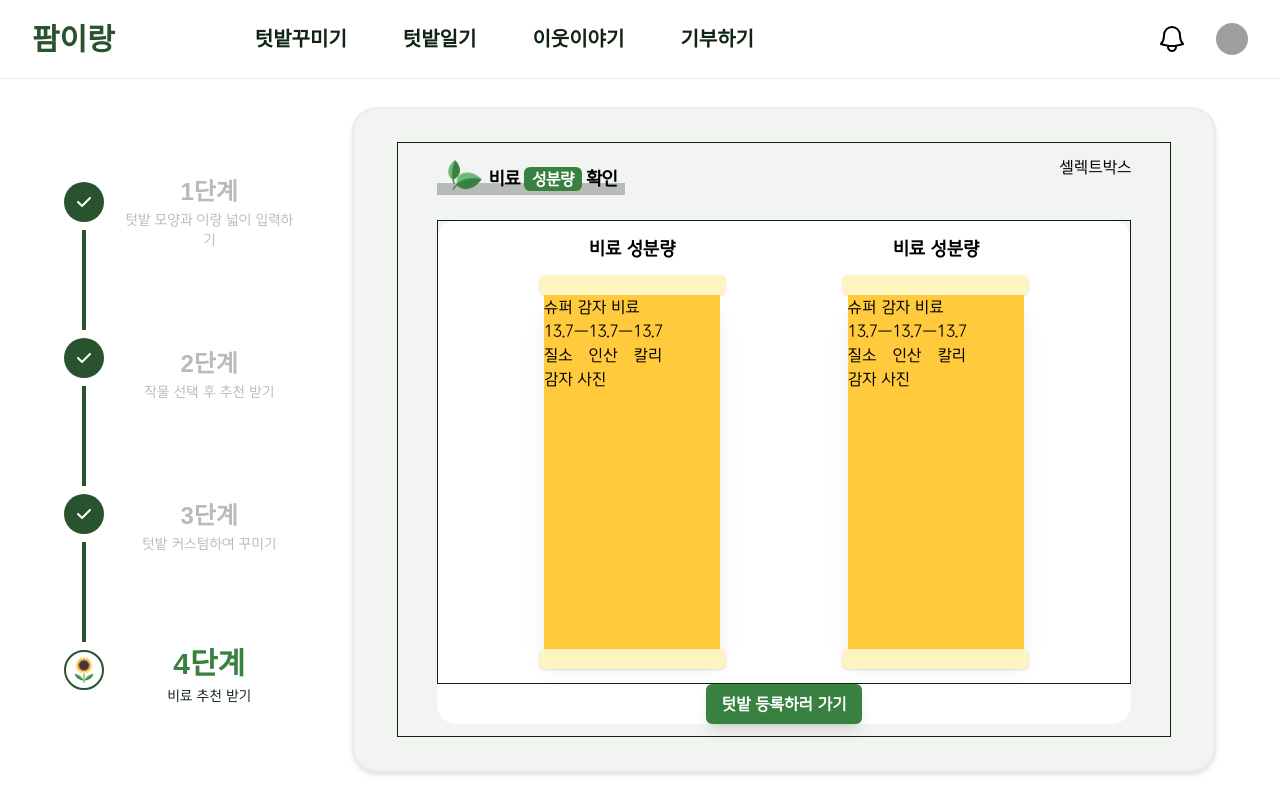
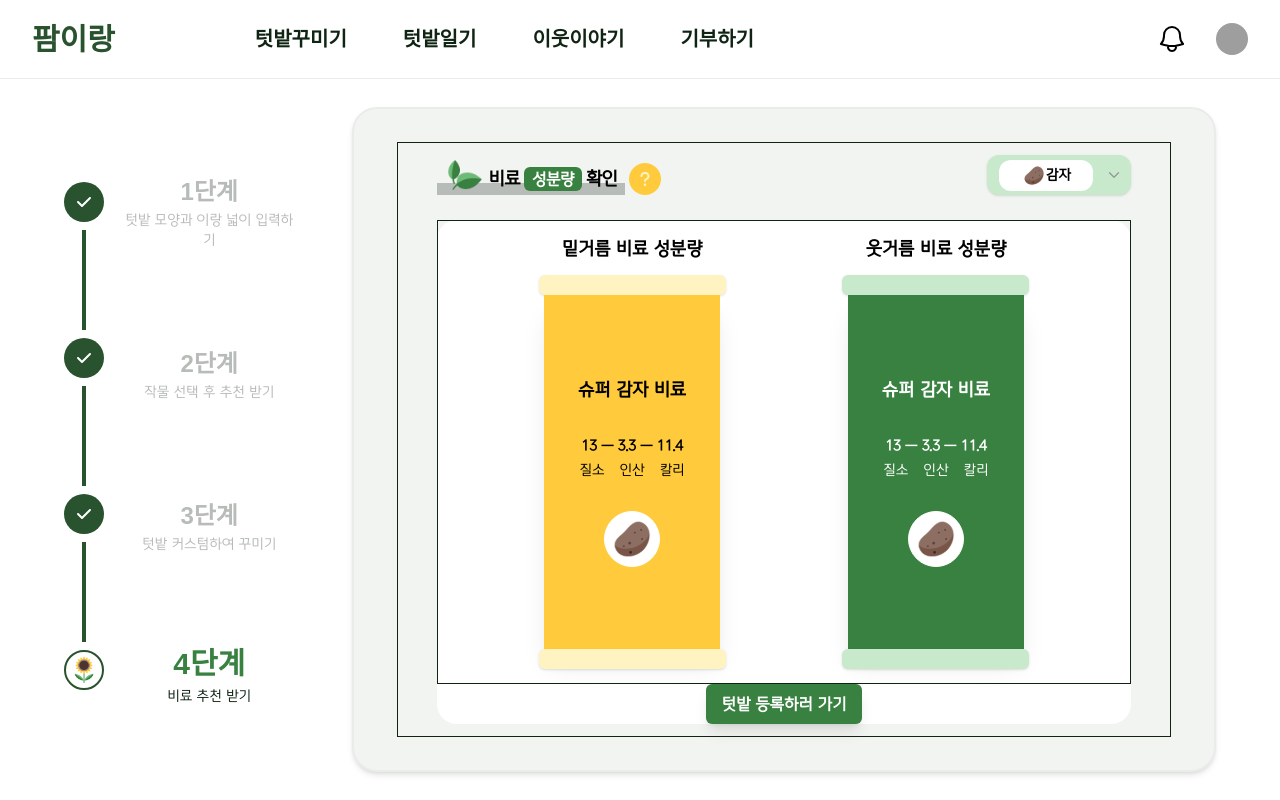
Before and after one commit to Hocheol18/Farmirang, a Next.js app in the folder frontend/: page /farm-design in a window 1280 px wide. Built offline with nearby package versions, Linux system fonts and the light colour scheme; grey boxes are pictures that could not be loaded; a web font is replaced by a local one.

Commit message:
[feat]: 4단계 ui 짜는 중(select 박스 기능 추가 중)

```diff
--- a/frontend/app/_components/common/FertilizerBox.tsx
+++ b/frontend/app/_components/common/FertilizerBox.tsx
@@ -1,26 +1,100 @@
-const FertilizerBox = () => {
+import Image, { StaticImageData } from "next/image";
+
+import Potato from "../../../public/icons/farms/crops-potato.svg";
+import SweetPotato from "../../../public/icons/farms/crops-sweet-potato.svg";
+import CheongyangChillPepper from "../../../public/icons/farms/crops-cheongyang-chili-pepper.svg";
+import Carrot from "../../../public/icons/farms/crops-carrot.svg";
+import Strawberry from "../../../public/icons/farms/crops-strawberry.svg";
+import Peanut from "../../../public/icons/farms/crops-peanut.svg";
+import CherryTomato from "../../../public/icons/farms/crops-cherry-tomato.svg";
+import Leek from "../../../public/icons/farms/crops-leek.svg";
+import Blueberry from "../../../public/icons/farms/crops-blueberry.svg";
+import Lettuce from "../../../public/icons/farms/crops-lettuce.svg";
+import Ginger from "../../../public/icons/farms/crops-ginger.svg";
+import Onion from "../../../public/icons/farms/crops-onion.svg";
+import YoungRadish from "../../../public/icons/farms/crops-young-radish.svg";
+import Cucumber from "../../../public/icons/farms/crops-cucumber.svg";
+import Corn from "../../../public/icons/farms/crops-corn.svg";
+import Korean from "../../../public/icons/farms/crops-korean-melon.svg";
+
+interface Props {
+  type: string;
+  id: number;
+  name: string;
+  N: number;
+  P: number;
+  K: number;
+}
+
+const FertilizerBox = ({ type, id, name, N, P, K }: Props) => {
+  const picList: StaticImageData[] = [
+    Potato,
+    SweetPotato,
+    CheongyangChillPepper,
+    Carrot,
+    Strawberry,
+    Peanut,
+    CherryTomato,
+    Leek,
+    Blueberry,
+    Lettuce,
+    Ginger,
+    Onion,
+    YoungRadish,
+    Cucumber,
+    Corn,
+    Korean,
+  ];
+
+  //현재 작물 사진
+  const currentPic: StaticImageData = picList[id - 1];
+
   return (
     <div className="flex flex-col py-[2%] gap-3 items-center w-[30%] h-full">
-      <div className="font-extrabold text-lg">비료 성분량</div>
+      <div className="font-extrabold text-lg">
+        {type === "front" ? "밑거름" : "웃거름"} 비료 성분량
+      </div>
       <div className="flex flex-col items-center w-full h-full">
-        <div className="w-[90%] h-5 bg-yellow-100 shadow rounded-md"></div>
-        <div className="flex-1 bg-yellow-200 w-[85%] shadow-xl">
-          <div>슈퍼 감자 비료</div>
-          <div className="flex">
-            <div>13.7</div>
-            <div>ㅡ</div>
-            <div>13.7</div>
-            <div>ㅡ</div>
-            <div>13.7</div>
+        <div
+          className={`w-[90%] h-5 ${
+            type === "front" ? "bg-yellow-100" : "bg-green-200"
+          }  shadow rounded-md`}
+        ></div>
+        <div
+          className={`flex-1 py-[10%] flex flex-col gap-[10%] justify-center items-center ${
+            type === "front" ? `bg-yellow-200` : `bg-green-400`
+          } ${type === "front" ? null : `text-white-100`}
+           w-[85%] shadow-xl`}
+        >
+          <div className="font-extrabold text-lg">슈퍼 {name} 비료</div>
+          <div className="flex flex-col w-full items-center gap-1 ">
+            <div className="flex text-sm font-bold w-full justify-around px-[20%]">
+              <div>{N}</div>
+              <div>ㅡ</div>
+              <div>{P}</div>
+              <div>ㅡ</div>
+              <div>{K}</div>
+            </div>
+            <div className="flex text-sm w-full justify-around px-[16%]">
+              <div>질소</div>
+              <div>인산</div>
+              <div>칼리</div>
+            </div>
           </div>
-          <div className="flex gap-4">
-            <div>질소</div>
-            <div>인산</div>
-            <div>칼리</div>
+          <div className="flex justify-center items-center w-14 h-14 bg-white-100 rounded-full border border-white-100">
+            {/* 작물 이미지 */}
+            <Image
+              className="w-11 h-11 justify-center items-center"
+              src={currentPic}
+              alt={name}
+            />
           </div>
-          <div>감자 사진</div>
         </div>
-        <div className="w-[90%] h-5 bg-yellow-100 shadow rounded-md"></div>
+        <div
+          className={`w-[90%] h-5 ${
+            type === "front" ? "bg-yellow-100" : "bg-green-200"
+          }  shadow rounded-md`}
+        ></div>
       </div>
     </div>
   );
--- a/frontend/app/farm-design/components/step/CropsBox.tsx
+++ b/frontend/app/farm-design/components/step/CropsBox.tsx
@@ -92,8 +92,8 @@ const CropsBox = ({ id, name, isClick, isRecommend, handleClick }: Props) => {
               src={currentPic}
               alt={name}
             />
-            {/* 방울토마토는 길이가 길어서.. */}
           </div>
+          {/* 방울토마토는 길이가 길어서.. */}
           {!(id === 7) ? (
             <div
               className={`text-center ${clickTextColor} text-sm font-bold leading-tight`}
--- a/frontend/app/farm-design/components/step/fourrth/FertilizerContent.tsx
+++ b/frontend/app/farm-design/components/step/fourrth/FertilizerContent.tsx
@@ -1,10 +1,29 @@
 import FertilizerBox from "@/app/_components/common/FertilizerBox";
 
 const FertilizerContent = () => {
+  const cropsName: string[] = [
+    "감자",
+    "고구마",
+    "청양고추",
+    "당근",
+    "딸기",
+    "땅콩",
+    "방울토마토",
+    "부추",
+    "블루베리",
+    "상추",
+    "생강",
+    "양파",
+    "열무",
+    "오이",
+    "옥수수",
+    "참외",
+  ];
+
   return (
     <div className="flex justify-center items-center gap-24 w-full h-full border border-black-100">
-      <FertilizerBox />
-      <FertilizerBox />
+      <FertilizerBox type="front" id={1} name="감자" N={13} P={3.3} K={11.4} />
+      <FertilizerBox type="back" id={1} name="감자" N={13} P={3.3} K={11.4} />
     </div>
   );
 };
--- a/frontend/app/farm-design/components/step/fourrth/FourthPage.tsx
+++ b/frontend/app/farm-design/components/step/fourrth/FourthPage.tsx
@@ -4,18 +4,129 @@ import Button from "@/app/_components/common/Button";
 import TitleBox from "../TitleBox";
 import FertilizerBox from "./FertilizerContent";
 
+import Potato from "../../../../../public/icons/farms/crops-potato.svg";
+import SweetPotato from "../../../../../public/icons/farms/crops-sweet-potato.svg";
+import CheongyangChillPepper from "../../../../../public/icons/farms/crops-cheongyang-chili-pepper.svg";
+import Carrot from "../../../../../public/icons/farms/crops-carrot.svg";
+import Strawberry from "../../../../../public/icons/farms/crops-strawberry.svg";
+import Peanut from "../../../../../public/icons/farms/crops-peanut.svg";
+import CherryTomato from "../../../../../public/icons/farms/crops-cherry-tomato.svg";
+import Leek from "../../../../../public/icons/farms/crops-leek.svg";
+import Blueberry from "../../../../../public/icons/farms/crops-blueberry.svg";
+import Lettuce from "../../../../../public/icons/farms/crops-lettuce.svg";
+import Ginger from "../../../../../public/icons/farms/crops-ginger.svg";
+import Onion from "../../../../../public/icons/farms/crops-onion.svg";
+import YoungRadish from "../../../../../public/icons/farms/crops-young-radish.svg";
+import Cucumber from "../../../../../public/icons/farms/crops-cucumber.svg";
+import Corn from "../../../../../public/icons/farms/crops-corn.svg";
+import Korean from "../../../../../public/icons/farms/crops-korean-melon.svg";
+
+import DownIcon from "../../../../../public/icons/down.svg";
+
+import { FaQuestion } from "react-icons/fa6";
+import { useEffect, useState } from "react";
+import Image, { StaticImageData } from "next/image";
+
+interface Crops {
+  id: number;
+  name: string;
+  isClick: boolean;
+  pic: StaticImageData;
+}
+
 const FourthPage = () => {
   // 임시 함수...
   const tmpHandleFunction = () => {};
+
+  const picList: StaticImageData[] = [
+    Potato,
+    SweetPotato,
+    CheongyangChillPepper,
+    Carrot,
+    Strawberry,
+    Peanut,
+    CherryTomato,
+    Leek,
+    Blueberry,
+    Lettuce,
+    Ginger,
+    Onion,
+    YoungRadish,
+    Cucumber,
+    Corn,
+    Korean,
+  ];
+
+  const cropsName: string[] = [
+    "감자",
+    "고구마",
+    "청양고추",
+    "당근",
+    "딸기",
+    "땅콩",
+    "방울토마토",
+    "부추",
+    "블루베리",
+    "상추",
+    "생강",
+    "양파",
+    "열무",
+    "오이",
+    "옥수수",
+    "참외",
+  ];
+
+  // ***임시 선택 배열 ****
+  const arr: Crops[] = [];
+
+  // cropsList: 작물 배열
+  const [cropsList, setCropsList] = useState<Crops[]>([]);
+
+  // 처음 렌더링 할때 작물 배열에 넣기
+  useEffect(() => {
+    const initialCropsList: Crops[] = [];
+    for (let i = 1; i <= 16; i++) {
+      initialCropsList.push({
+        id: i,
+        name: cropsName[i - 1],
+        isClick: false,
+        pic: picList[i - 1],
+      });
+    }
+    setCropsList(initialCropsList);
+  }, []);
+
+  const [isOpen, setIsOpen] = useState<boolean>(false);
+  const [selectedItem, setSelectedItem] = useState<Crops>();
+
+  const toggleSelectBox = () => {
+    setIsOpen(!isOpen);
+  };
+
+  const handleItemClick = (item: Crops) => {
+    setSelectedItem(item);
+    setIsOpen(false);
+  };
 
   return (
     <div className="flex flex-col border border-black-100 justify-around items-center w-[90%] h-[90%]">
       {/* 제목 + 셀렉트 */}
       <div className="flex w-full px-[5%]">
-        <TitleBox basicText1="비료" pointText="성분량" basicText2="확인" />
-
+        <div className="flex gap-1 items-end">
+          <TitleBox basicText1="비료" pointText="성분량" basicText2="확인" />
+          <button className="hover:bg-yellow-500 bg-yellow-200 flex items-center rounded-[50%] px-2 py-2 ">
+            <FaQuestion color="FFF3C2" />
+          </button>
+        </div>
         <div className="flex-1"></div>
-        <div>셀렉트박스</div>
+        {/* 셀렉트박스 */}
+        <div className="w-36 flex bg-green-200 rounded-xl shadow justify-center items-center">
+          <div className="flex flex-1 py-1 justify-center bg-white-100 mx-3 rounded-xl items-center">
+            <Image className="w-[25%]" src={Potato} alt="감자" />
+            <div className="text-sm font-bold">감자</div>
+          </div>
+          <Image className="pr-2" src={DownIcon} alt="아래" />
+        </div>
       </div>
       <div className="flex flex-col items-center w-[90%] h-[85%] rounded-[20px] bg-white-100">
         <FertilizerBox />
```
Also changed, not shown: frontend/public/icons/down.svg (added).
